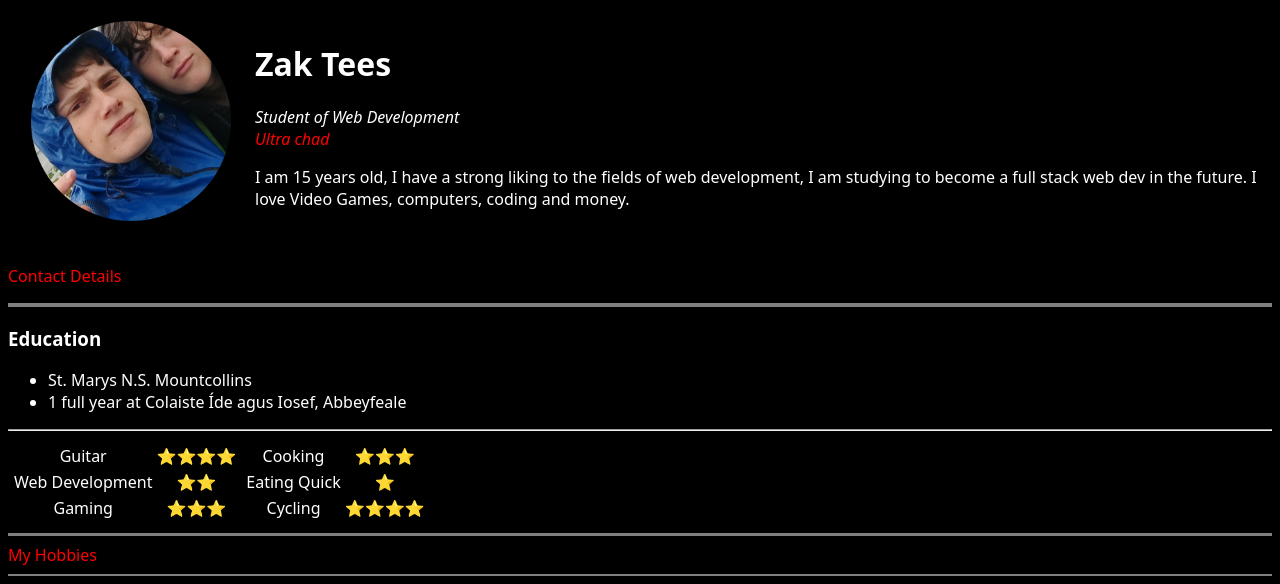
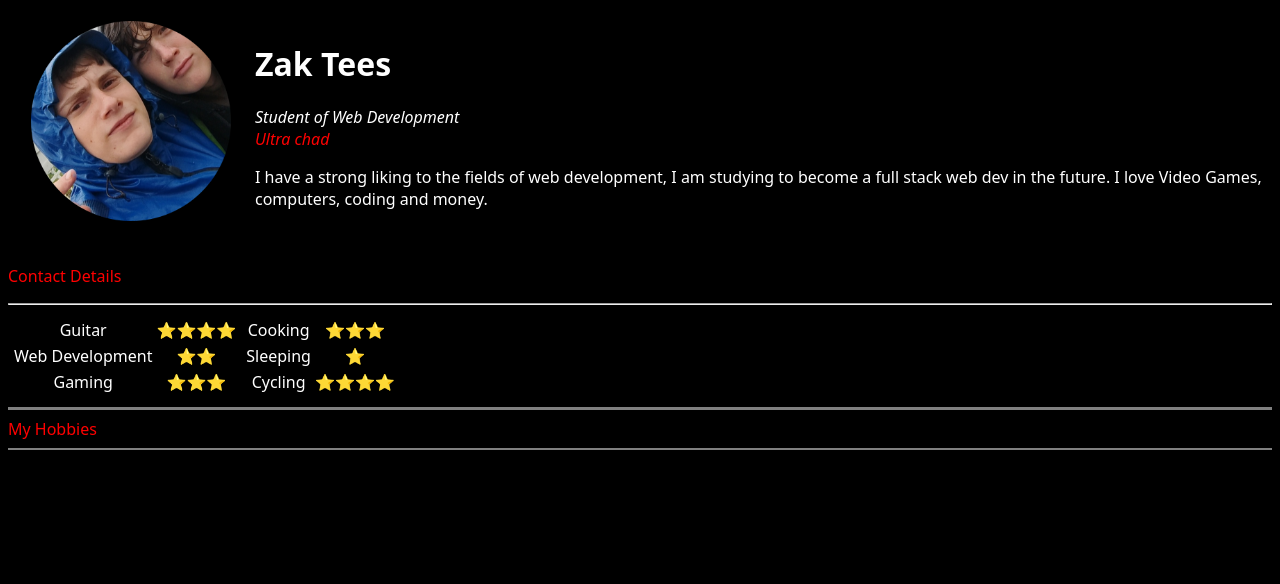
Before and after one commit to Zacharyso/zacharyso.github.io, a plain HTML site: page index.html in a window 1280 px wide. Shown: the part 343-927 px from the top of the page. After the commit the page ends 801 px from the top, so only its background shows below. Drawn offline with Linux system fonts and the light colour scheme.

Commit message:
fixed some fatal flaws

```diff
--- a/index.html
+++ b/index.html
@@ -29,7 +29,7 @@
                 </div>
                 <div class="column4">
                     <button class="MenuBarr"
-                    onclick="window.location.href = 'Contact.html';">
+                    onclick="window.location.href = 'contact.html';">
                     Contact
                 </button>
                     </div>
@@ -39,16 +39,10 @@
             <td><div class="picture"><img src="index-modified.png" width="200" height="200" alt="Zak Tees pic"></div></td>
             <td><h1>Zak Tees</h1>
                 <p><em>Student of Web Development <br> <a href="https://www.google.com/search">Ultra chad</a></em></p>
-                <p>I am 15 years old, I have a strong liking to the fields of web development, I am studying to become a full stack web dev in the future. I love Video Games, computers, coding and money.</p></td>
+                <p>I have a strong liking to the fields of web development, I am studying to become a full stack web dev in the future. I love Video Games, computers, coding and money.</p></td>
         </tr>
     </table>
     <p><a href="Contact.html">Contact Details</a></p>
-    <hr size="4" noshade>
-    <h3>Education</h3>
-    <ul>
-    <li>St. Marys N.S. Mountcollins</li>
-    <li>1 full year at Colaiste Íde agus Iosef, Abbeyfeale</li>
-    </ul>
     <hr>
     <div class="Divvyzakweb">
         <table>
@@ -85,7 +79,7 @@
                        <td>⭐⭐⭐</td>
                     </tr>
                     <tr>
-                       <td>Eating Quick</td>
+                       <td>Sleeping</td>
                        <td>⭐</td>
                     </tr>
                     <tr>
```
Also changed, not shown: Contact.html (+1 -1 lines).
